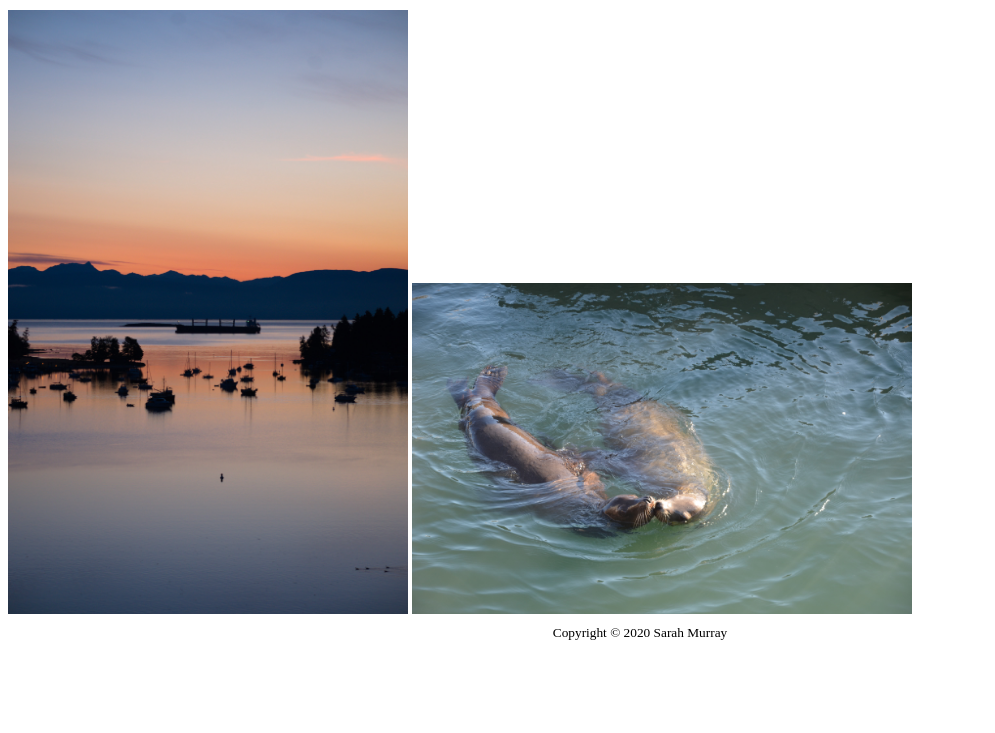
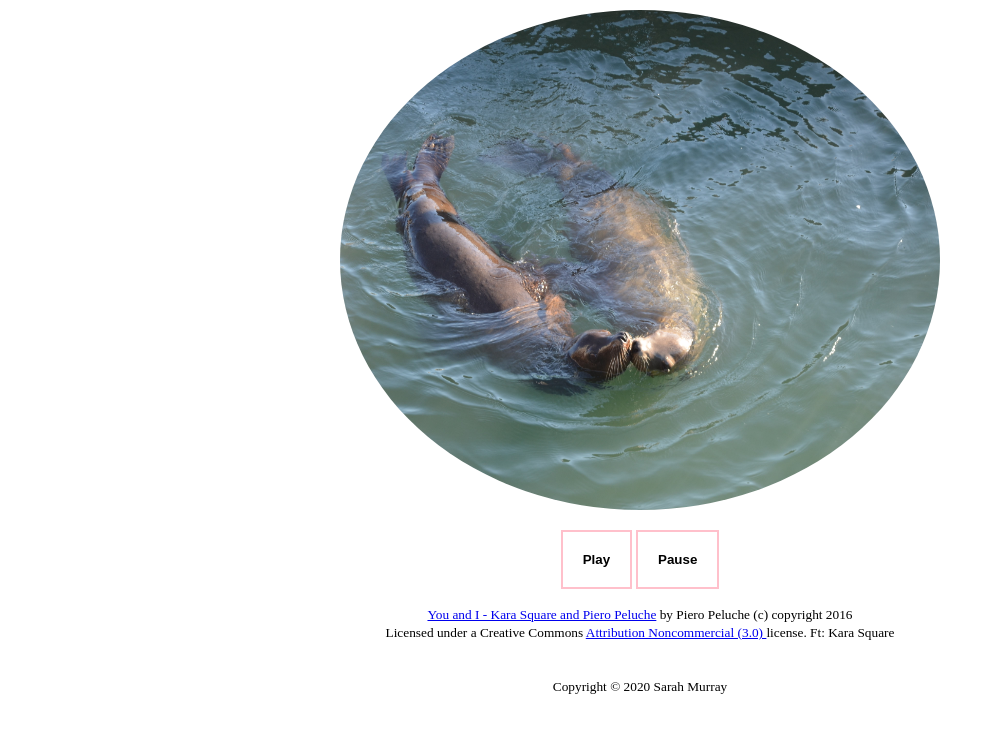
Before and after one commit to smurray12/CSCI311, a PHP site: page /csci311/labs/lab2/Lab2Media.html in a window 1280 px wide. Shown: the part 26-759 px from the top of the page, without its empty margins (0-995 px from the left). Run offline with PHP 8.4, Linux system fonts and the light colour scheme; grey boxes are pictures that could not be loaded.

Commit message:
lab 2 complete

```diff
--- a/public_html/csci311/labs/lab2/Lab2Form.html
+++ b/public_html/csci311/labs/lab2/Lab2Form.html
@@ -24,7 +24,6 @@
         	<a href="index.html">Home</a>
         	<a href="Lab2Table.html">Table</a>
         	<a href="Lab2Media.html">Media</a>
-
         </nav>
    </header>
 
@@ -56,7 +55,6 @@
 		</form>
    </div>
 
-
     <footer>
         <small>Copyright &#169; 2020 Sarah Murray</small>
     </footer>
--- a/public_html/csci311/labs/lab2/Lab2Media.html
+++ b/public_html/csci311/labs/lab2/Lab2Media.html
@@ -4,7 +4,7 @@
 * @Purpose: Lab2Media.html csci311
 * @Date:   2020-01-20 8:20:44
 * @Last Modified by:   Sarah
-* @Last Modified time: 2020-01-16 14:54:42
+* @Last Modified time: 2020-01-25 14:10:53
 -->
 
 <!DOCTYPE html>
@@ -26,14 +26,41 @@
         </nav>
 	</header>
 
-	<img class="img" src="DSC_0297.jpg" alt="Sunrise over ocean with boats">
-	<img class="img1" src="DSC_0875.jpg" alt="Two seals in water">
+	<img class="img" src="media/DSC_0875.jpg" width="600" height="500" alt="Two seals in water">
 
-	<video width="320" height="240" autoplay>
-  	<source src="sunrise.mp4" type="video/mp4">
-  	<source src="sunrise.ogg" type="video/ogg">
-Your browser does not support the video tag.
-</video>
+	<audio id="myAudio">
+ 		<source src="media/pieropeluche_-_You_and_I_-_Kara_Square_and_Piero_Peluche.mp3" type="audio/mpeg" />
+ 		<p>
+ 			Your browser doesn't support HTML5 audio. Here is a
+ 			<a href="media/pieropeluche_-_You_and_I_-_Kara_Square_and_Piero_Peluche.mp3">link to the audio</a> instead.
+ 		</p>
+ 	</audio>
+
+ 	<div class="buttons">
+ 		<button onclick="playAudio()" type="button"><strong>Play</strong></button>
+ 		<button onclick="pauseAudio()" type="button"><strong>Pause</strong></button>
+ 	</div>
+
+ 	<script type="text/javascript">
+ 		var loveSong = document.getElementById("myAudio");
+ 		function playAudio() {
+ 			loveSong.play();
+ 		}
+
+ 		function pauseAudio() {
+ 			loveSong.pause();
+ 		}
+	</script>
+
+	<div class="attribution-block">
+		<p>
+			<small>
+				<a href="http://dig.ccmixter.org/files/pieropeluche/54312">You and I - Kara Square and Piero Peluche</a> by Piero Peluche (c) copyright 2016 <br>Licensed under a Creative Commons <a href="http://creativecommons.org/licenses/by-nc/3.0/"> Attribution Noncommercial  (3.0) </a> license. Ft: Kara Square
+			</small>
+		</p>
+	</div>
+
+
 
 
 	<footer>
--- a/public_html/csci311/labs/lab2/Lab2Styles.css
+++ b/public_html/csci311/labs/lab2/Lab2Styles.css
@@ -56,12 +56,35 @@ input[type=submit] {
 }
 
 .img {
-	width: 400px;
+	max-width: 100%;
+	display: block;
+	margin-left: auto;
+  	margin-right: auto;
+  	border-radius: 50%;
 }
 
-.img1 {
-	width: 500px;
+button {
+	background-color: white;
+  	color: black;
+  	border: 2px solid pink;
+  	margin-top: 20px;
+  	display: inline-block;
+  	padding: 20px;
 }
+
+.buttons {
+	text-align: center;
+}
+
+.attribution-block {
+	text-align: center;
+}
+
+button:hover {
+	background-color: hotpink;
+}
+
+
 
 #main_body {
 	margin-left: 10px;
@@ -106,5 +129,5 @@ nav {
 
 footer {
 	text-align: center;
-	padding: 5px;
+	padding: 20px;
 }
```
Also changed, not shown: public_html/csci311/labs/lab2/DSC_0297.jpg (deleted), public_html/csci311/labs/lab2/media/DSC_0875.jpg (renamed from public_html/csci311/labs/lab2/DSC_0875.jpg), 2 other files.
